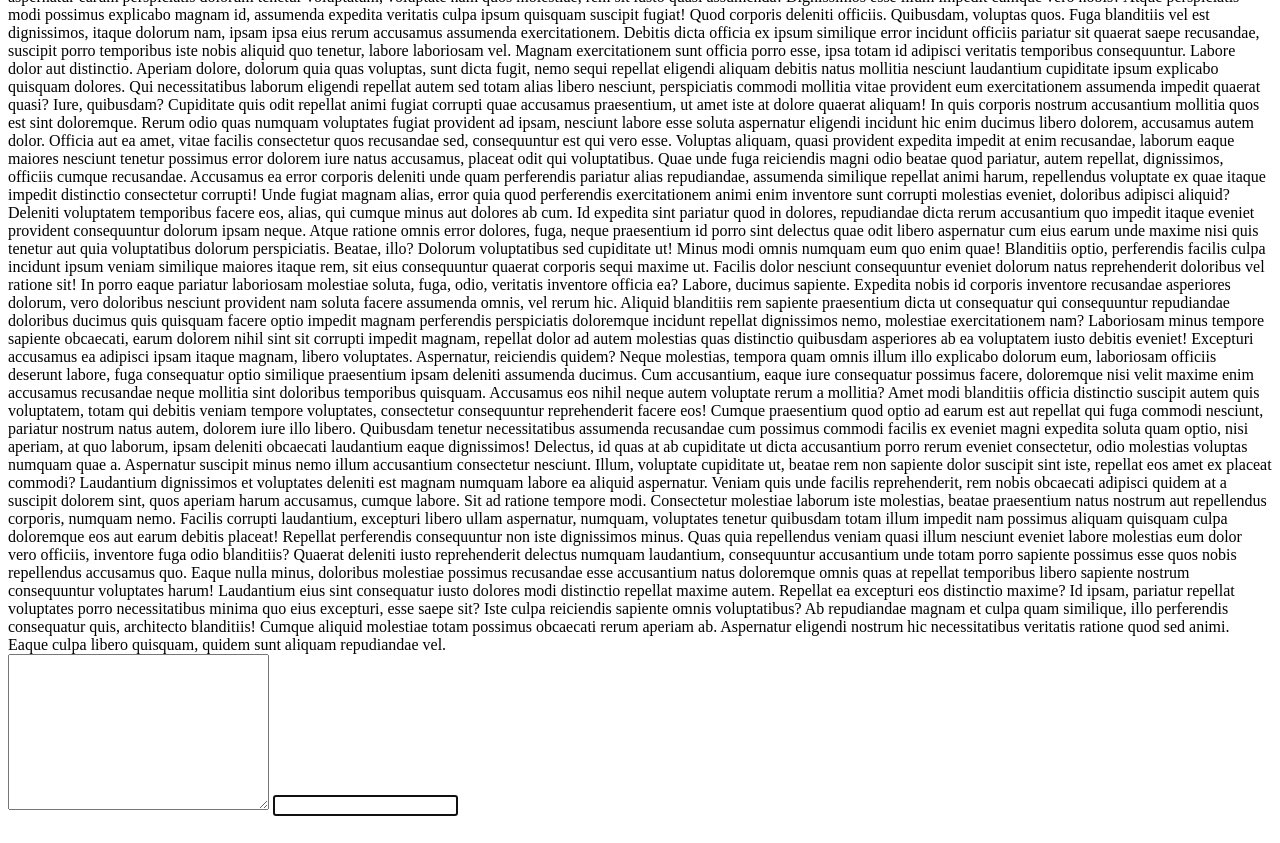
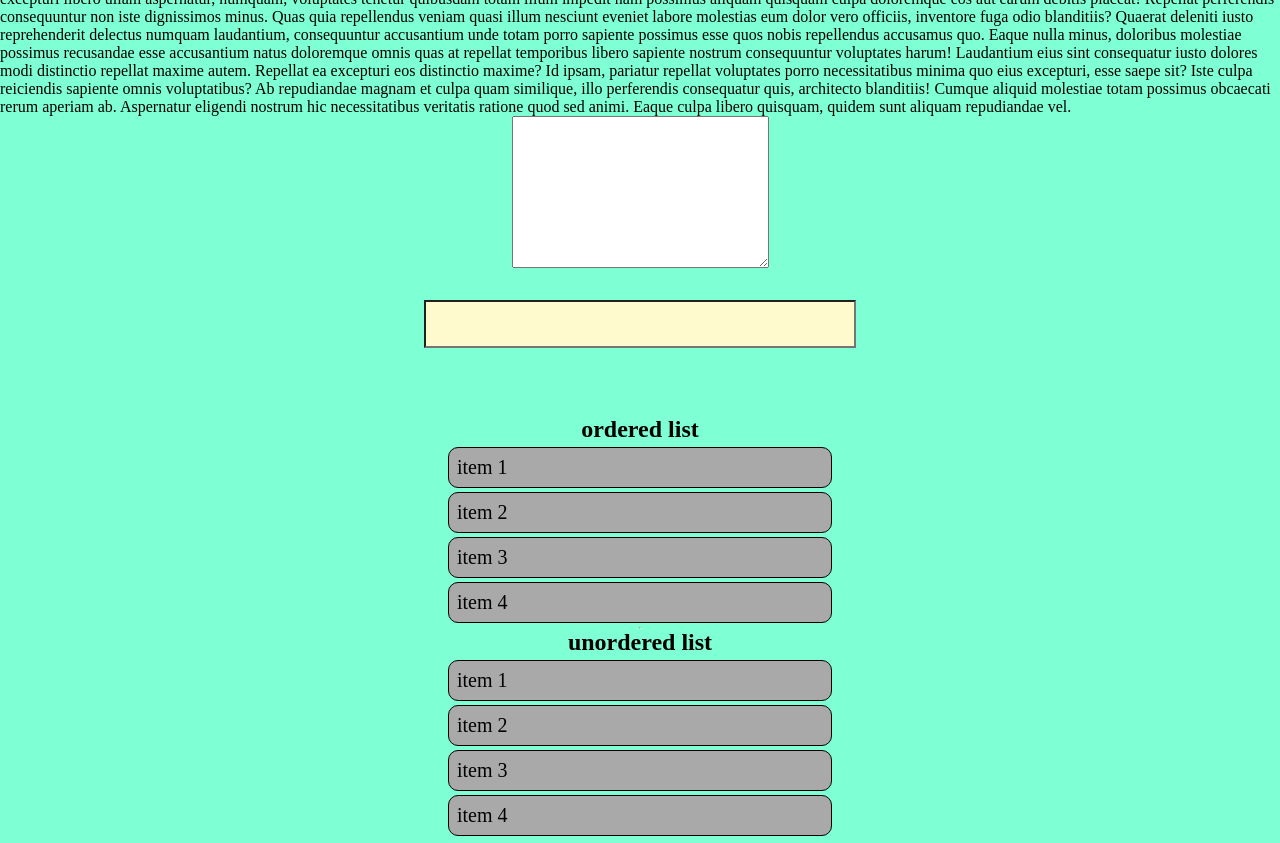
Before and after one commit to NavazishQazi/devjclass1, a plain HTML site: page Class1git/CSS html.html in a window 1280 px wide. Shown: the part 3772-4615 px from the top of the page. Drawn offline with Linux system fonts and the light colour scheme; files that its build step writes are made by us from their sources.

Commit message:
TODO Style

```diff
--- a/Module3/todo/style.css
+++ b/Module3/todo/style.css
@@ -0,0 +1,43 @@
+*{
+    margin: 0px;
+    padding: 0px;
+    box-sizing: border-box;
+}
+
+body{
+    display: flex;
+    flex-direction: column;
+    justify-content: space-between;
+    align-items: center;
+    background-color: aquamarine;
+}
+
+input{
+    height: 3rem;
+    width: 27rem;
+    margin: 2rem;
+    padding: 0.5rem;
+    font-size: 1.25rem;
+    background-color:lemonchiffon;
+    outline: none;
+    color:darkblue;
+}
+li{
+    min-height: 2.5rem;
+    width: 24rem;
+    justify-content: space-between;
+    background-color:darkgray;
+    border: 1px,solid black;
+    padding: 0.5rem;
+    margin: 0.25rem;
+    border-radius: 10px;
+    word-break: break-all;
+    font-size:1.25rem;
+    display: flex;
+    flex-direction: row;
+
+}
+
+.delete{
+    color: red;
+}
```
Also changed, not shown: Module3/todo/index.html (+10 -5 lines), Module3/todo/script.js (+15 -1 lines).
